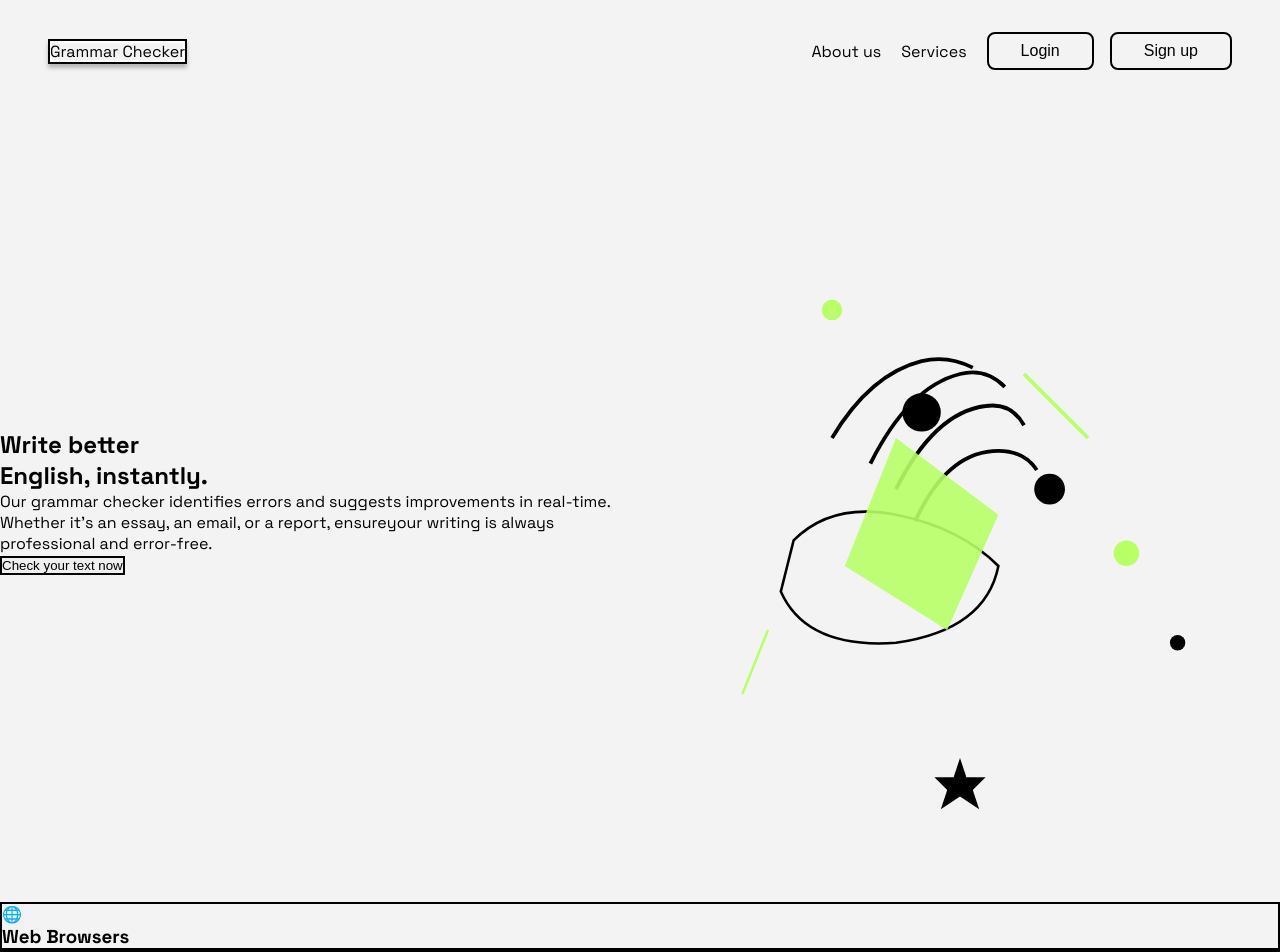
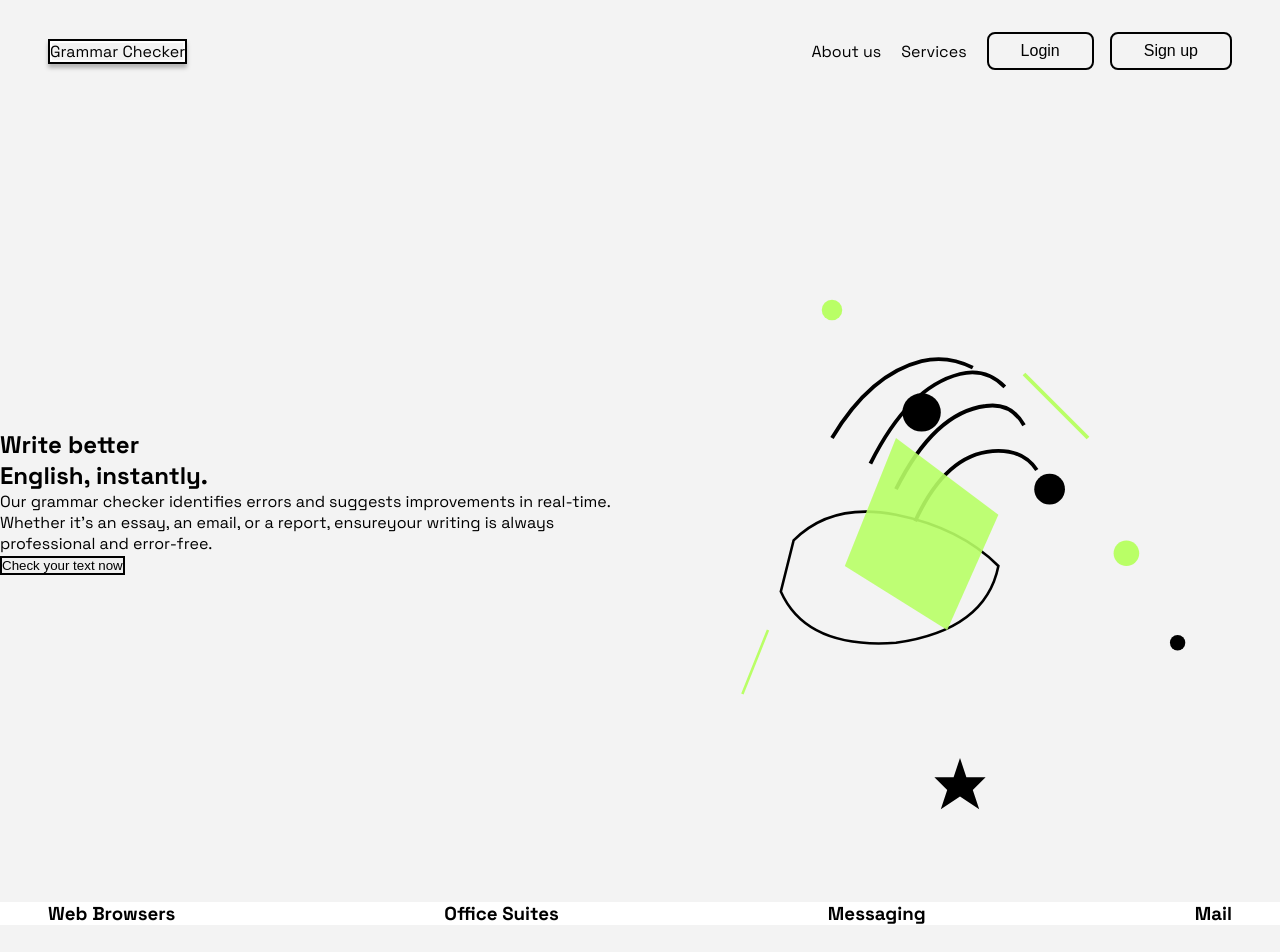
Before and after one commit to NhanNguyenIT123/Smart-Grammar-Checker-using-DSL-and-Rule-Based-Parsing, a React app: page / in a window 1280 px wide. Shown: the top 952 px of the page. After the commit the page ends 925 px from the top, so only its background shows below. Built offline with nearby package versions, Linux system fonts and the light colour scheme; the HTML template or start-up script is replaced by a standard one.

Commit message:
feat: update ServicesSection to use horizontal flex layout with space-between and remove icons

```diff
--- a/src/components/ServicesSection.jsx
+++ b/src/components/ServicesSection.jsx
@@ -1,21 +1,23 @@
 export default function ServicesSection() {
   const services = [
-    { title: 'Web Browsers', icon: '🌐' },
-    { title: 'Office Suites', icon: '📄' },
-    { title: 'Messaging', icon: '💬' },
-    { title: 'Mail', icon: '📧' },
+    { title: 'Web Browsers' },
+    { title: 'Office Suites' },
+    { title: 'Messaging' },
+    { title: 'Mail' },
   ];
 
   return (
-    <section className="px-8 py-20 bg-light-gray">
-      <div className="grid grid-cols-1 md:grid-cols-2 lg:grid-cols-4 gap-8">
+    <section style={{
+      padding: '0px 48px',
+      backgroundColor: '#FFFFFF'
+    }}>
+      <div className="flex flex-row flex-wrap justify-between gap-8">
         {services.map((service, index) => (
           <div
             key={index}
-            className="border-2 border-black p-8 bg-white hover:bg-lime hover:text-black transition-colors duration-300"
+            className=" p-8 bg-white hover:bg-lime hover:text-black transition-colors duration-300"
           >
-            <div className="text-4xl mb-4">{service.icon}</div>
-            <h3 className="text-xl font-bold text-black">{service.title}</h3>
+            <h3 className="text-xl font-bold  text-black">{service.title}</h3>
           </div>
         ))}
       </div>
```
